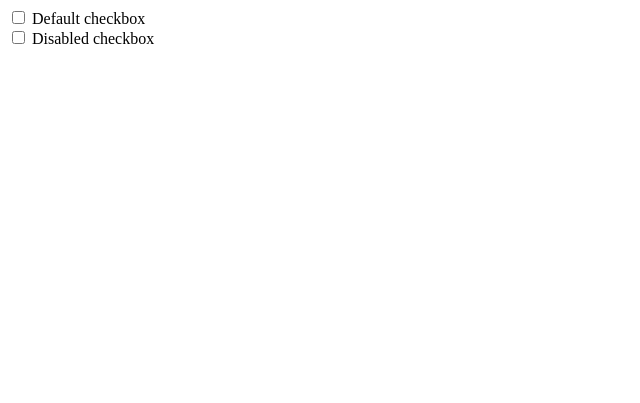
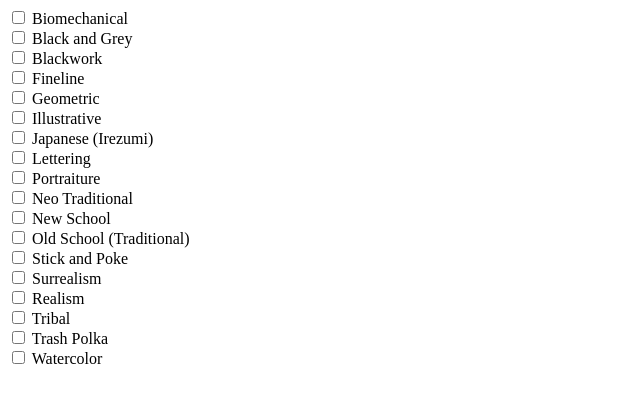
Before and after one commit to curatedink/curated_ink, a Spring app: template src/main/resources/templates/partials/style-list.html in a window 1280 px wide. Shown: the top 403 px of the page, without its empty margins (0-640 px from the left). Run offline with Thymeleaf, Linux system fonts and the light colour scheme; the template is opened without the code that fills it, so the values that code supplies are empty.

Commit message:
Adding signup and style partial

```diff
--- a/src/main/resources/templates/partials/style-list.html
+++ b/src/main/resources/templates/partials/style-list.html
@@ -9,18 +9,113 @@
 <div th:fragment="style-list">
 
     <div class="form-check">
-        <input class="form-check-input" type="checkbox" value="" id="defaultCheck1">
-        <label class="form-check-label" for="defaultCheck1">
-            Default checkbox
+        <input class="form-check-input" type="checkbox" value="1" id="biomechanical">
+        <label class="form-check-label" for="biomechanical">
+            Biomechanical
         </label>
     </div>
     <div class="form-check">
-        <input class="form-check-input" type="checkbox" value="" id="defaultCheck2">
-        <label class="form-check-label" for="defaultCheck2">
-            Disabled checkbox
+        <input class="form-check-input" type="checkbox" value="2" id="blackandgrey">
+        <label class="form-check-label" for="blackandgrey">
+            Black and Grey
         </label>
     </div>
-
+    <div class="form-check">
+        <input class="form-check-input" type="checkbox" value="3" id="blackwork">
+        <label class="form-check-label" for="blackwork">
+            Blackwork
+        </label>
+    </div>
+    <div class="form-check">
+        <input class="form-check-input" type="checkbox" value="4" id="fineline">
+        <label class="form-check-label" for="fineline">
+            Fineline
+        </label>
+    </div>
+    <div class="form-check">
+        <input class="form-check-input" type="checkbox" value="5" id="geometric">
+        <label class="form-check-label" for="geometric">
+            Geometric
+        </label>
+    </div>
+    <div class="form-check">
+        <input class="form-check-input" type="checkbox" value="6" id="illustrative">
+        <label class="form-check-label" for="illustrative">
+            Illustrative
+        </label>
+    </div>
+    <div class="form-check">
+        <input class="form-check-input" type="checkbox" value="7" id="japanese">
+        <label class="form-check-label" for="japanese">
+            Japanese (Irezumi)
+        </label>
+    </div>
+    <div class="form-check">
+        <input class="form-check-input" type="checkbox" value="8" id="lettering">
+        <label class="form-check-label" for="lettering">
+            Lettering
+        </label>
+    </div>
+    <div class="form-check">
+        <input class="form-check-input" type="checkbox" value="9" id="portraiture">
+        <label class="form-check-label" for="portraiture">
+            Portraiture
+        </label>
+    </div>
+    <div class="form-check">
+        <input class="form-check-input" type="checkbox" value="10" id="neotraditional">
+        <label class="form-check-label" for="neotraditional">
+            Neo Traditional
+        </label>
+    </div>
+    <div class="form-check">
+        <input class="form-check-input" type="checkbox" value="11" id="newschool">
+        <label class="form-check-label" for="newschool">
+            New School
+        </label>
+    </div>
+    <div class="form-check">
+        <input class="form-check-input" type="checkbox" value="12" id="traditional">
+        <label class="form-check-label" for="traditional">
+            Old School (Traditional)
+        </label>
+    </div>
+    <div class="form-check">
+        <input class="form-check-input" type="checkbox" value="13" id="stickandpoke">
+        <label class="form-check-label" for="stickandpoke">
+            Stick and Poke
+        </label>
+    </div>
+    <div class="form-check">
+        <input class="form-check-input" type="checkbox" value="14" id="surrealism">
+        <label class="form-check-label" for="surrealism">
+            Surrealism
+        </label>
+    </div>
+    <div class="form-check">
+        <input class="form-check-input" type="checkbox" value="15" id="realism">
+        <label class="form-check-label" for="realism">
+            Realism
+        </label>
+    </div>
+    <div class="form-check">
+        <input class="form-check-input" type="checkbox" value="16" id="tribal">
+        <label class="form-check-label" for="tribal">
+            Tribal
+        </label>
+    </div>
+    <div class="form-check">
+        <input class="form-check-input" type="checkbox" value="17" id="trashpolka">
+        <label class="form-check-label" for="trashpolka">
+            Trash Polka
+        </label>
+    </div>
+    <div class="form-check">
+        <input class="form-check-input" type="checkbox" value="18" id="watercolor">
+        <label class="form-check-label" for="watercolor">
+            Watercolor
+        </label>
+    </div>
 
 </div>
 
--- a/src/main/resources/templates/tattoos/sign-up.html
+++ b/src/main/resources/templates/tattoos/sign-up.html
@@ -47,7 +47,7 @@
                 <label for="studio_name">Email</label>
                 <input id="studio_name" th:field="*{studio_name}" class="form-control mb-4" placeholder="Studio Name"/>
 
-
+                <div th:replace=" partials/style-list :: style-list"/>
 
                 <div class="form-group form-check">
                     <input type="checkbox" class="form-check-input" id="promo">
```
